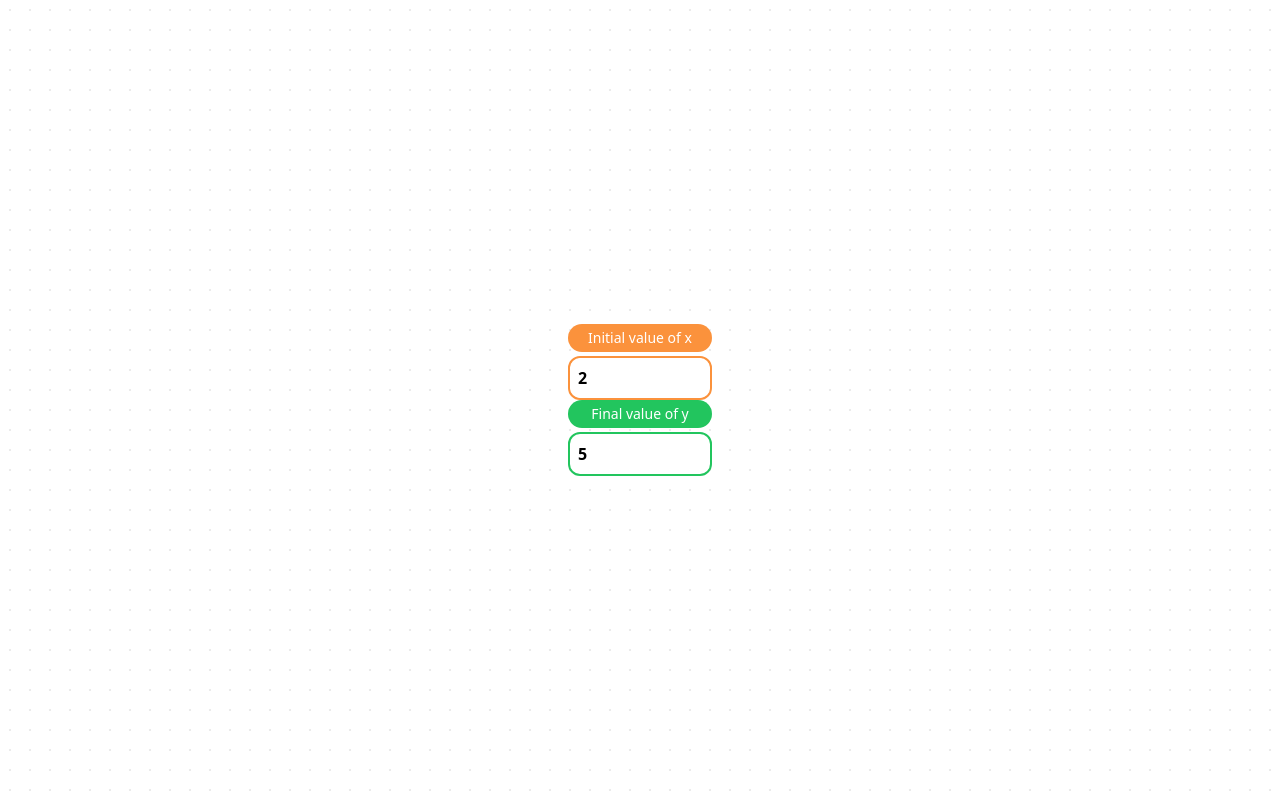
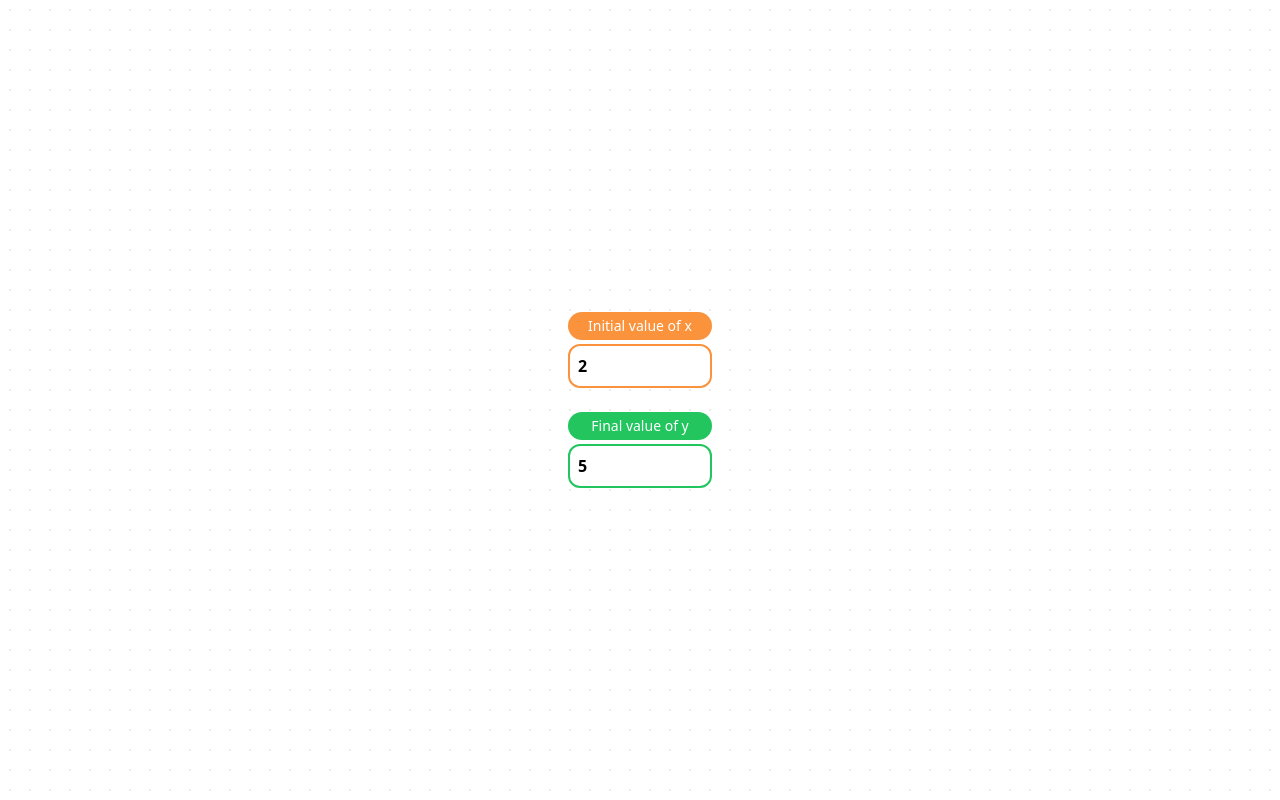
Before and after one commit to pranavgoel29/functional-chaining, a React (Vite) app: page / in a window 1280 px wide. Built offline with nearby package versions, Linux system fonts and the light colour scheme.

Commit message:
Fix typo in className for layout spacing

```diff
--- a/src/App.tsx
+++ b/src/App.tsx
@@ -9,7 +9,7 @@
     setInputValue(value);
   };
   return (
-    <div className="min-h-screen flex flex-col justify-center items-center gap-6s">
+    <div className="min-h-screen flex flex-col justify-center items-center gap-6">
       <ValueComponent isInput value={inputValue} onChange={handleInputChange} />
       <ValueComponent isInput={false} value={outputValue} />
     </div>
```
